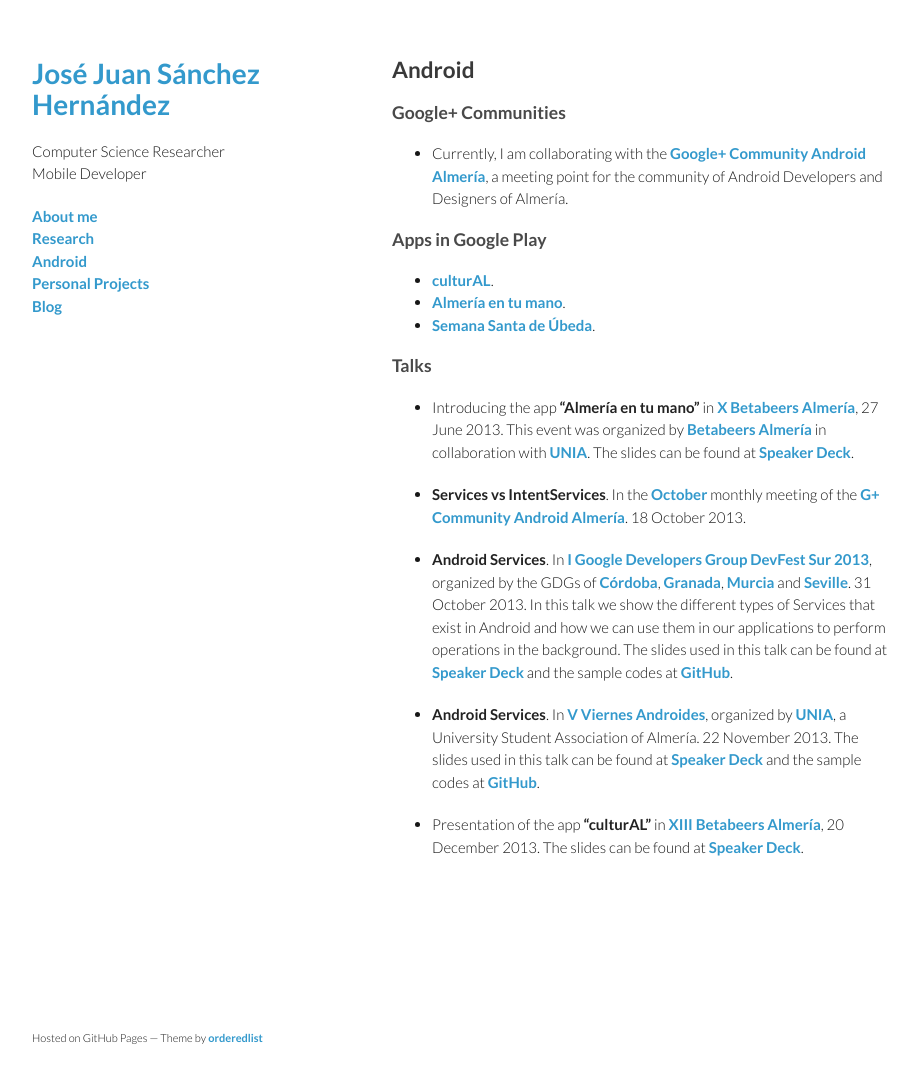
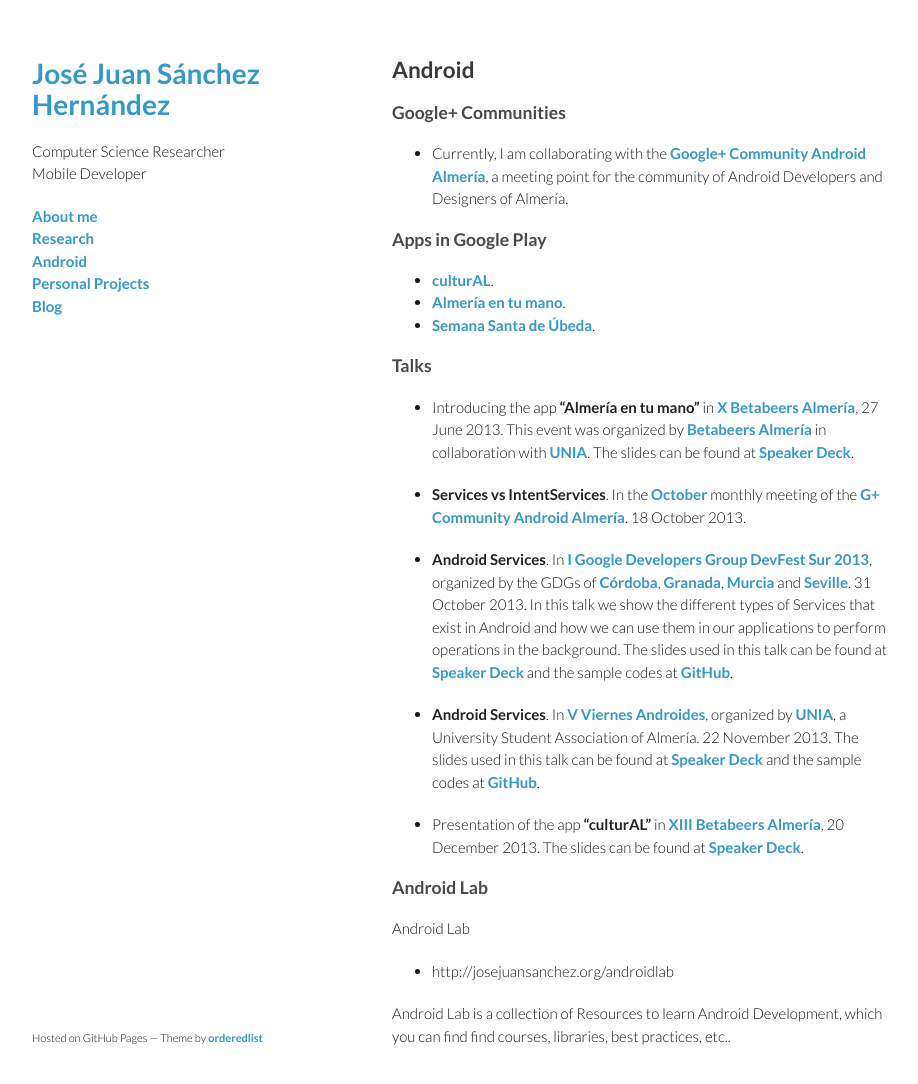
Before and after one commit to josejuansanchez/josejuansanchez.github.io, a Jekyll site: the page built from android/index.md, in a window 1280 px wide and 1117 px high. Shown: the top 1084 px of the window, without its empty margins (178-1096 px from the left). Built offline with Jekyll 4.4.1, drawn with Linux system fonts in a browser that asks for light colours.

Commit message:
Update index.md

```diff
--- a/android/index.md
+++ b/android/index.md
@@ -23,3 +23,11 @@
   * **Android Services**.  In [V Viernes Androides](http://unia.ual.es/moodle/course/view.php?id=2), organized by [UNIA](http://unia.ual.es), a University Student Association of Almería. 22 November 2013. The slides used in this talk can be found at [Speaker Deck](https://speakerdeck.com/josejuansanchez/viernes-androides-android-services) and  the sample codes at [GitHub](https://github.com/josejuansanchez/GDG-DevFestSur-2013).
 
   * Presentation of the app **"culturAL"** in [XIII Betabeers Almería](http://betabeers.com/event/xiii-betabeers-almeria-1429/), 20 December 2013. The slides can be found at [Speaker Deck](https://speakerdeck.com/josejuansanchez/cultural).
+
+### Android Lab
+
+Android Lab
+
+* http://josejuansanchez.org/androidlab
+
+Android Lab is a collection of Resources to learn Android Development, which you can find find courses, libraries, best practices, etc..
```
